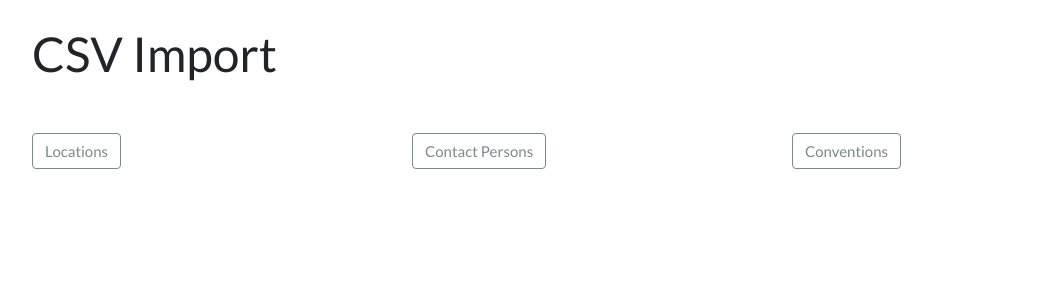
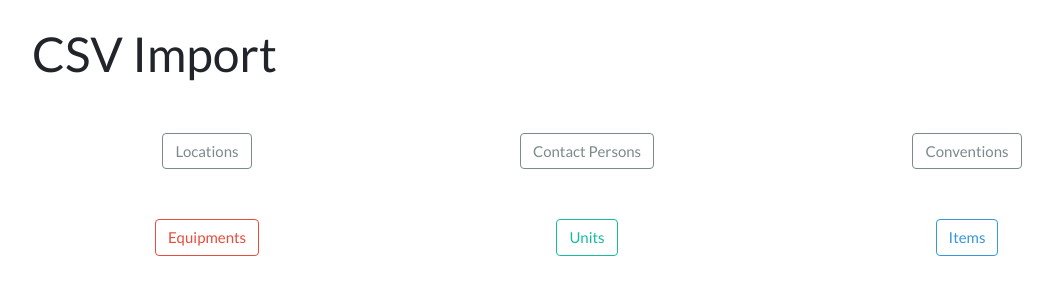
Before and after one commit to iqqmuT/tsari, a Django app: template imports/templates/imports/index.html in a window 1280 px wide. Shown: the top 300 px of the page, without its empty margins (53-1106 px from the left). Run offline with Django 3.2, Linux system fonts and the light colour scheme; the template is opened without the code that fills it, so the values that code supplies are empty; some libraries are stand-ins or nearby versions.

Commit message:
Import changes

```diff
--- a/imports/templates/imports/index.html
+++ b/imports/templates/imports/index.html
@@ -5,7 +5,7 @@
 <div class="container">
   <h1 style="margin-top: 25px; margin-bottom: 50px;">CSV Import</h1>
 
-  <div class="row">
+  <div class="row text-center" style="margin-bottom: 50px;">
     <div class="col-4">
       <a href="{% url 'import_locations' %}" class="btn btn-outline-dark">Locations</a>
     </div>
@@ -16,6 +16,19 @@
       <a href="{% url 'import_conventions' %}" class="btn btn-outline-dark">Conventions</a>
     </div>
   </div>
+
+  <div class="row text-center">
+    <div class="col-4">
+      <a href="{% url 'import_equipments' %}" class="btn btn-outline-danger">Equipments</a>
+    </div>
+    <div class="col-4">
+      <a href="{% url 'import_units' %}" class="btn btn-outline-success">Units</a>
+    </div>
+    <div class="col-4">
+      <a href="{% url 'import_items' %}" class="btn btn-outline-info">Items</a>
+    </div>
+  </div>
+
 </div>
 
 {% endblock %}
```
Also changed, not shown: imports/templates/imports/import_equipments.html (+2 -6 lines).
